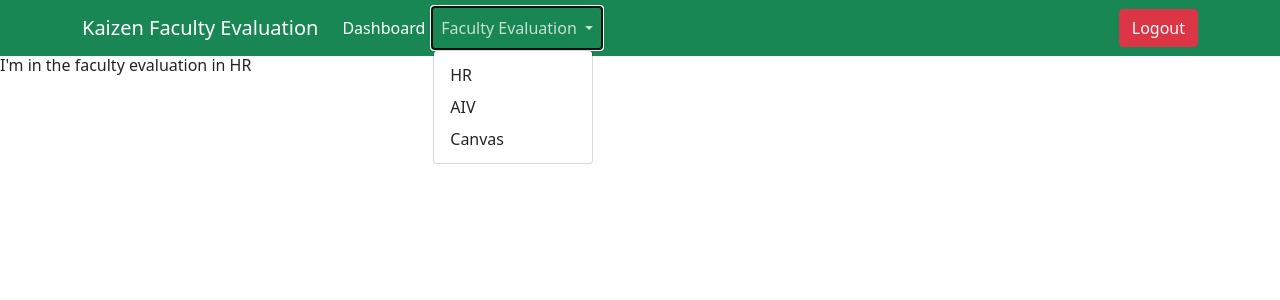
After one commit to zEuS0390/kaizen-faculty-eval, a Django app: page /administrator/hr/ in a window 1280 px wide, after a click on "Faculty Evaluation". The commit adds this page. Shown: the top 300 px of the page. Run offline with Django 4.2, Linux system fonts and the light colour scheme; some libraries are stand-ins or nearby versions.

Commit message:
Set up navigation

```diff
--- a/facultyeval/accounts/decorators.py
+++ b/facultyeval/accounts/decorators.py
@@ -1,6 +1,7 @@
+from django.http import HttpResponse
 from django.shortcuts import redirect
 
-def check_user_auth(view_func):
+def unauthenticated_user(view_func):
     def wrapper_func(request, *args, **kwargs):
         if request.user.is_authenticated:
             return redirect("administrator:dashboard")
--- a/facultyeval/accounts/templates/accounts/base.html
+++ b/facultyeval/accounts/templates/accounts/base.html
@@ -3,8 +3,8 @@
 <html>
     <head>
         <title>{% block title %}{% endblock title %}</title>
-        <link rel="stylesheet" href="{% static 'css\bootstrap.min.css' %}">
-        <script src="{% static 'js\bootstrap.min.js' %}"></script>
+        <link rel="stylesheet" href="{% static 'css/bootstrap.min.css' %}">
+        <script src="{% static 'js/bootstrap.min.js' %}"></script>
     </head>
     <body>
         {% block content %}
--- a/facultyeval/accounts/templates/accounts/register.html
+++ b/facultyeval/accounts/templates/accounts/register.html
@@ -1,4 +1,4 @@
-{% extends 'accounts\base.html' %}
+{% extends 'accounts/base.html' %}
 {% block title %}User Registration{% endblock %}
 {% block content %}
 <h4 style="text-align: center;">User Registration</h4>
--- a/facultyeval/accounts/urls.py
+++ b/facultyeval/accounts/urls.py
@@ -1,9 +1,10 @@
 from django.urls import path
-from .views import Login, Register, logoutUser
+from .views import Login, Register, logoutUser, Landing
 
 app_name = "accounts"
 urlpatterns = [
+    path("", Landing.as_view(), name="landing"),
     path("login/", Login.as_view(), name="login"),
     path("logout/", logoutUser, name="logout"),
-    path("reigster/", Register.as_view(), name="register")
+    path("register/", Register.as_view(), name="register")
 ]
--- /dev/null
+++ b/facultyeval/administrator/templates/administrator/aiv.html
@@ -0,0 +1,5 @@
+{% extends 'administrator/base.html' %}
+{% block title %}Faculty Evaluation in AIV{% endblock %}
+{% block content %}
+<h6>I'm in the faculty evaluation in AIV</h6>
+{% endblock %}
--- a/facultyeval/administrator/templates/administrator/base.html
+++ b/facultyeval/administrator/templates/administrator/base.html
@@ -2,7 +2,7 @@
 <!DOCTYPE html>
 <html>
     <head>
-        <title>Kaizen Faculty Evaluation</title>
+        <title>{% block title %}{% endblock %}</title>
         <link rel="stylesheet" href="{% static 'css\bootstrap.min.css' %}">
         <script src="{% static 'js\bootstrap.min.js' %}"></script>
     </head>
@@ -11,7 +11,7 @@
             <div class="container">
 
                 <!-- Navbar Brand Name -->
-                <a class="navbar-brand" href="#">Kaizen Faculty Evaluation</a>
+                <a class="navbar-brand" href="{% url 'administrator:dashboard' %}">Kaizen Faculty Evaluation</a>
 
                 <!-- Navbar Toggler -->
                 <button class="navbar-toggler" type="button" data-bs-toggle="collapse" data-bs-target="#navHomePage" aria-controls="navHomePage" aria-expanded="true" aria-label="Home Page Toggle Navigation">
@@ -22,37 +22,26 @@
                 <div class="collapse navbar-collapse" id="navHomePage">
                     <ul class="navbar-nav me-auto mb-2 mb-lg-0">
                         <li class="nav-item">
-                            <a class="nav-link active" aria-current="page" href="#">Home</a>
-                        </li>
-                        <li class="nav-item">
-                            <a class="nav-link" href="#">About</a>
-                        </li>
-                        <li class="nav-item">
-                            <a class="nav-link" href="#">Calendar</a>
+                            <a class="nav-link active" aria-current="page" href="{% url 'administrator:dashboard' %}">Dashboard</a>
                         </li>
                         <li class="nav-item dropdown">
                             <a class="nav-link dropdown-toggle" href="#" id="navbarDropdown" role="button" data-bs-toggle="dropdown" aria-expanded="false">
-                                Evaluation
+                                Faculty Evaluation
                             </a>
                             <ul class="dropdown-menu" aria-labelledby="navbarDropdown">
                                 <li>
-                                    <a class="dropdown-item dropdown" href="#">First year</a>
+                                    <a class="dropdown-item dropdown" href="{% url 'administrator:hr' %}">HR</a>
                                 </li>
                                 <li>
-                                    <a class="dropdown-item" href="#">Second year</a>
+                                    <a class="dropdown-item" href="{% url 'administrator:aiv' %}">AIV</a>
                                 </li>
                                 <li>
-                                    <a class="dropdown-item" href="#">Third year</a>
-                                </li>
-                                <li>
-                                    <a class="dropdown-item" href="#">Fourth year</a>
+                                    <a class="dropdown-item" href="{% url 'administrator:canvas' %}">Canvas</a>
                                 </li>
                             </ul>
                         </li>
-                        <li class="nav-item">
-                            <a class="nav-link" href="#">Contact</a>
-                        </li>
                     </ul>
+                    <a class="btn btn-danger" href="{% url 'accounts:logout' %}">Logout</a>
                 </div>
             </div>
         </nav>
--- /dev/null
+++ b/facultyeval/administrator/templates/administrator/canvas.html
@@ -0,0 +1,5 @@
+{% extends 'administrator/base.html' %}
+{% block title %}Faculty Evaluation in Canvas{% endblock %}
+{% block content %}
+<h6>I'm in the faculty evaluation in canvas</h6>
+{% endblock %}
--- /dev/null
+++ b/facultyeval/administrator/templates/administrator/hr.html
@@ -0,0 +1,5 @@
+{% extends 'administrator/base.html' %}
+{% block title %}Faculty Evaluation in HR{% endblock %}
+{% block content %}
+<h6>I'm in the faculty evaluation in HR</h6>
+{% endblock %}
--- a/facultyeval/administrator/templates/administrator/index.html
+++ b/facultyeval/administrator/templates/administrator/index.html
@@ -1,4 +1,5 @@
 {% extends 'administrator\base.html' %}
+{% block title %}Dashboard{% endblock %}
 {% block content %}
-<a class="btn btn-danger" href="{% url 'accounts:logout' %}">Logout</a>
+<h6>I'm in the dashboard</h6>
 {% endblock %}
--- a/facultyeval/administrator/urls.py
+++ b/facultyeval/administrator/urls.py
@@ -1,7 +1,10 @@
 from django.urls import path
-from .views import Home
+from .views import Home, HR, AIV, Canvas
 
 app_name = "administrator"
 urlpatterns = [
-    path('', Home.as_view(), name="dashboard")
+    path('', Home.as_view(), name="dashboard"),
+    path('hr/', HR.as_view(), name="hr"),
+    path('aiv/', AIV.as_view(), name="aiv"),
+    path('canvas/', Canvas.as_view(), name="canvas")
 ]
--- a/facultyeval/administrator/views.py
+++ b/facultyeval/administrator/views.py
@@ -1,4 +1,4 @@
-from django.shortcuts import render
+from django.shortcuts import redirect, render
 from django.views import View
 from django.contrib.auth.decorators import login_required
 from django.utils.decorators import method_decorator
@@ -7,4 +7,28 @@ from django.utils.decorators import method_decorator
 class Home(View):
     @method_decorator(login_required(login_url="accounts:login"))
     def get(self, request):
-        return render(request, template_name="administrator\index.html", context={})
+        return render(request, template_name="administrator/index.html", context={})
+
+class HR(View):
+
+    def get(self, request):
+        return render(request, template_name="administrator/hr.html", context={})
+
+    def post(self, request):
+        return
+
+class AIV(View):
+
+    def get(self, request):
+        return render(request, template_name="administrator/aiv.html", context={})
+
+    def post(self, request):
+        return redirect("/")
+
+class Canvas(View):
+
+    def get(self, request):
+        return render(request, template_name="administrator/canvas.html", context={})
+
+    def post(self, request):
+        return redirect("/")
--- a/facultyeval/facultyeval/urls.py
+++ b/facultyeval/facultyeval/urls.py
@@ -17,7 +17,7 @@ from django.contrib import admin
 from django.urls import path, include
 
 urlpatterns = [
+    path('', include("accounts.urls")),
+    path('administrator/', include("administrator.urls")),
     path('admin/', admin.site.urls),
-    path('', include("administrator.urls")),
-    path('accounts/', include("accounts.urls"))
 ]
```
Also changed, not shown: facultyeval/accounts/templates/accounts/landing.html (added, +8 -0 lines), facultyeval/accounts/templates/accounts/login.html (+3 -4 lines), facultyeval/accounts/views.py (+14 -4 lines), facultyeval/administrator/decorators.py (added, +14 -0 lines).
